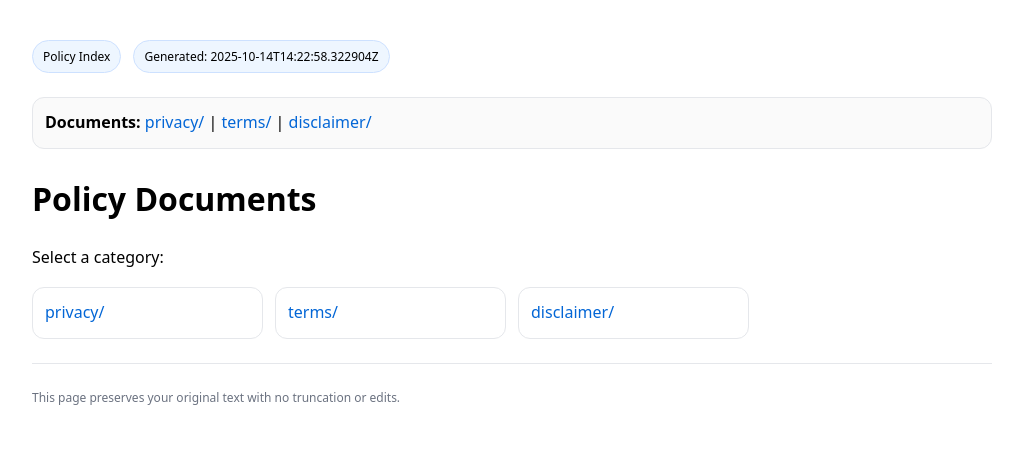
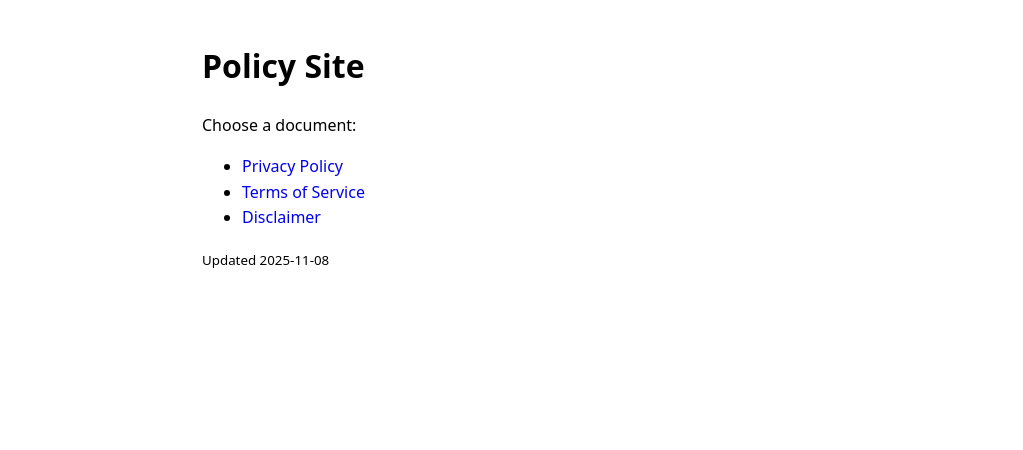
Before and after one commit to tjeowls116-creator/policy-site, a plain HTML site: page index.html in a window 1280 px wide. Shown: the whole page, without its empty margins (8-1031 px from the left). Drawn offline with Linux system fonts and the light colour scheme.

Commit message:
Add files via upload

```diff
--- a/index.html
+++ b/index.html
@@ -1,31 +1,13 @@
 <!doctype html>
-<html lang="en">
-<head>
-<meta charset="utf-8"/>
-<meta name="viewport" content="width=device-width, initial-scale=1"/>
-<title>Policy Index</title>
-<style>
-body{font-family: system-ui, -apple-system, Segoe UI, Roboto, Helvetica, Arial, 'Apple SD Gothic Neo', 'Noto Sans KR', sans-serif; line-height:1.6; margin:40px; max-width: 960px}
-code,pre{background:#f6f8fa;border-radius:8px;padding:12px;overflow:auto}
-pre{white-space:pre-wrap;word-break:break-word}
-a{text-decoration:none;color:#0366d6}
-.header{display:flex;gap:12px;flex-wrap:wrap;margin-bottom:24px}
-.badge{background:#eef6ff;border:1px solid #cde1ff;border-radius:999px;padding:6px 10px;font-size:12px}
-.nav{margin-bottom:24px;padding:12px;border:1px solid #e5e7eb;border-radius:12px;background:#fafafa}
-hr{border:none;border-top:1px solid #e5e7eb;margin:24px 0}
-.small{color:#6b7280;font-size:12px}
-.langgrid{display:grid;grid-template-columns:repeat(auto-fill,minmax(220px,1fr));gap:12px}
-.card{border:1px solid #e5e7eb;border-radius:12px;padding:12px;background:#fff}
-</style>
-</head>
-<body>
-<div class="header">
-<span class="badge">Policy Index</span>
-<span class="badge">Generated: 2025-10-14T14:22:58.322904Z</span>
-</div>
-<div class="nav"><strong>Documents:</strong> <a href="/privacy/">privacy/</a> | <a href="/terms/">terms/</a> | <a href="/disclaimer/">disclaimer/</a></div>
-<h1>Policy Documents</h1><p>Select a category:</p><div class='langgrid'><div class='card'><a href='/privacy/'>privacy/</a></div><div class='card'><a href='/terms/'>terms/</a></div><div class='card'><a href='/disclaimer/'>disclaimer/</a></div></div>
-<hr/>
-<div class="small">This page preserves your original text with no truncation or edits.</div>
-</body>
-</html>
+<meta charset='utf-8'>
+<meta name='viewport' content='width=device-width,initial-scale=1'>
+<title>Policy Site</title>
+<style>body{font-family:system-ui,Segoe UI,Roboto,Helvetica,Arial,sans-serif;max-width:860px;margin:40px auto;padding:0 16px;line-height:1.6}a{text-decoration:none}</style>
+<h1>Policy Site</h1>
+<p>Choose a document:</p>
+<ul>
+  <li><a href='./privacy/'>Privacy Policy</a></li>
+  <li><a href='./terms/'>Terms of Service</a></li>
+  <li><a href='./disclaimer/'>Disclaimer</a></li>
+</ul>
+<p><small>Updated 2025-11-08</small></p>
```
